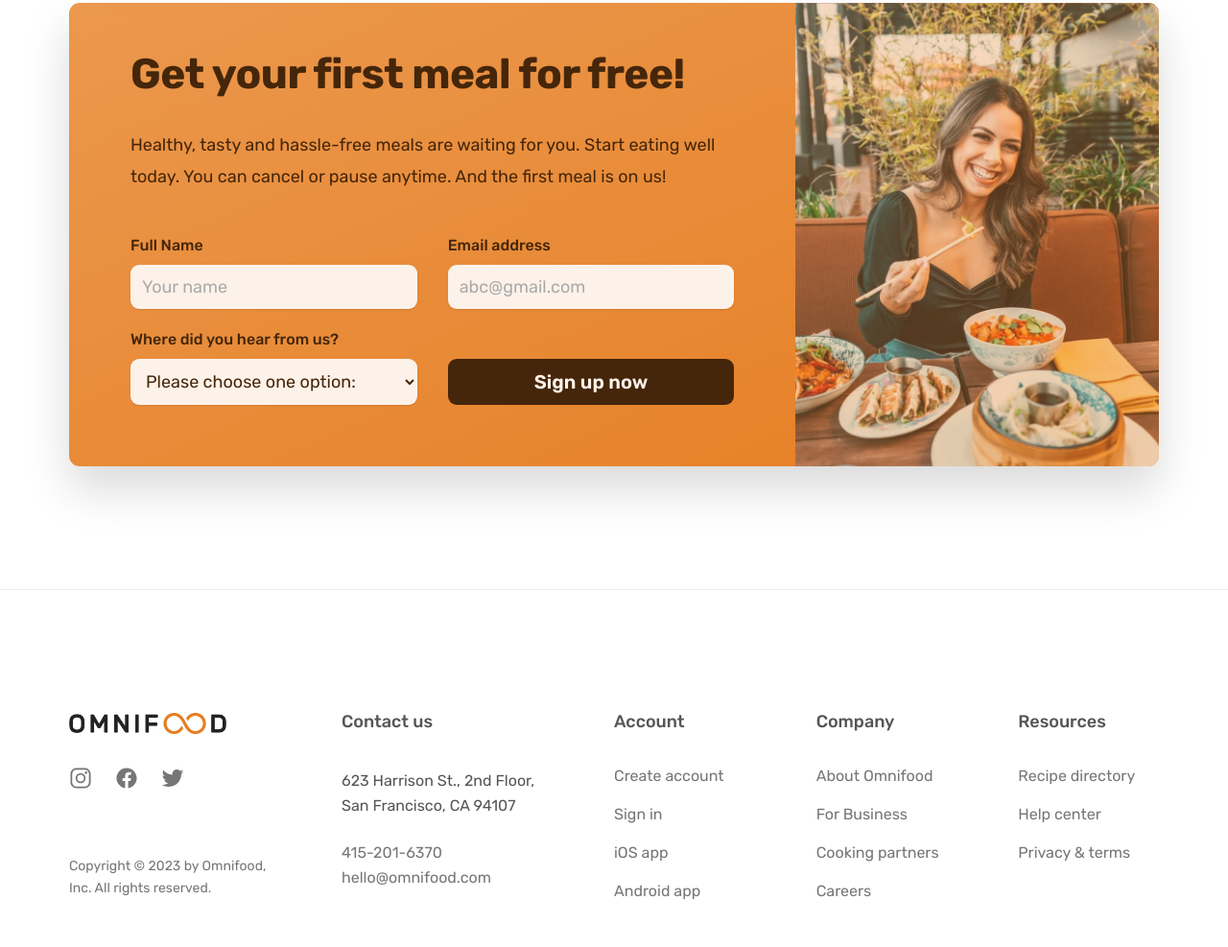
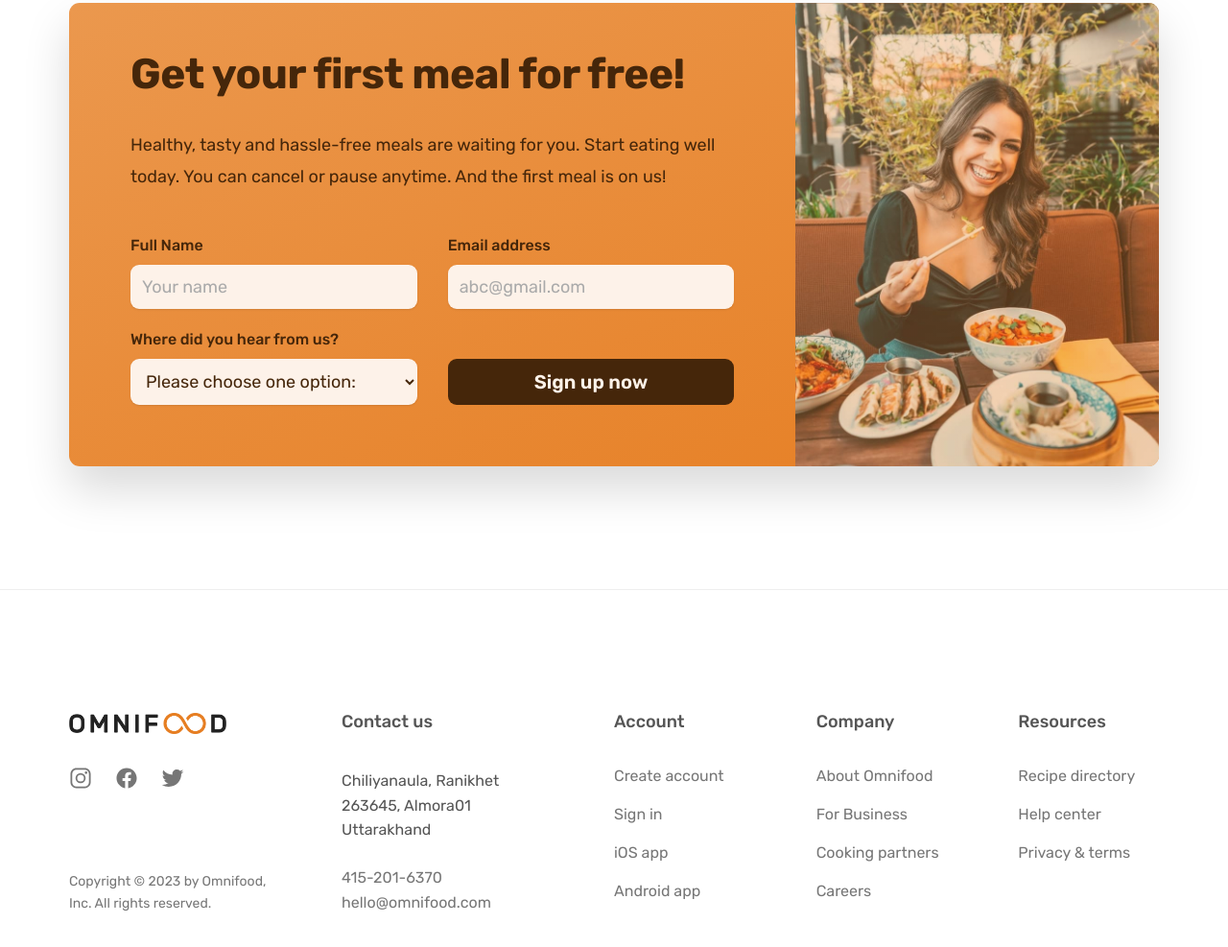
Before and after one commit to niteshkuwarbi/omnifood-daily, a plain HTML site: page index.html in a window 1280 px wide. Shown: the part 6622-7609 px from the top of the page at 96% size. Drawn offline with nearby package versions, Linux system fonts and the light colour scheme; some packages are replaced by stand-ins of ours; a script that the page names is missing.

Commit message:
i changed the address

```diff
--- a/index.html
+++ b/index.html
@@ -678,7 +678,7 @@
           <p class="footer-heading">Contact us</p>
           <address class="contacts">
             <p class="address">
-              623 Harrison St., 2nd Floor, San Francisco, CA 94107
+              Chiliyanaula, Ranikhet 263645, Almora01 Uttarakhand
             </p>
             <p>
               <a class="footer-link" href="tel:415-201-6370">415-201-6370</a
```
